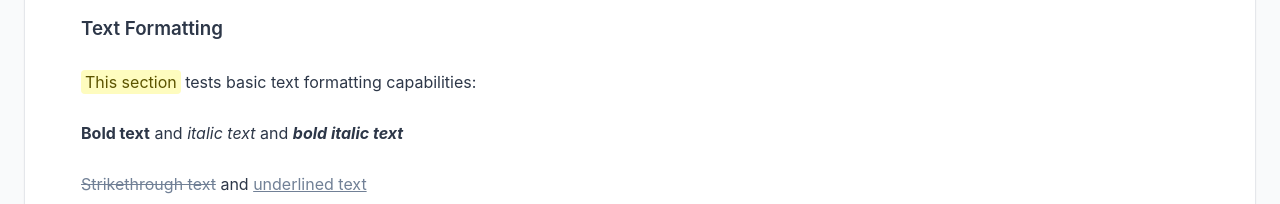
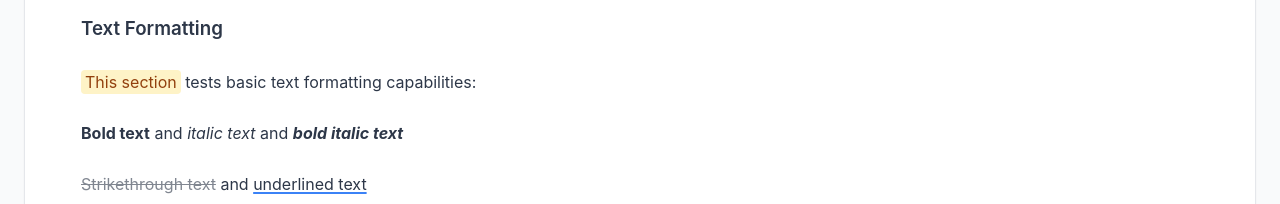
Before and after one commit to LoadShine/moondown-demo, a React (Vite) app: page / in a window 1280 px wide. Shown: the part 596-800 px from the top of the page. Built offline with nearby package versions, Linux system fonts and the light colour scheme; no server answers.

Commit message:
Color scheme adjustment

```diff
--- a/src/moondown/extensions/table/compute-css.ts
+++ b/src/moondown/extensions/table/compute-css.ts
@@ -120,7 +120,6 @@ export default function computeCSS(edgeButtonSize: number): Element {
   /* Formatting styles for table content */
   table.table-helper td em {
     font-style: italic;
-    color: #6366f1;
   }
 
   table.table-helper td strong {
@@ -131,11 +130,9 @@ export default function computeCSS(edgeButtonSize: number): Element {
   table.table-helper td code {
     background-color: #f3f4f6;
     color: #e11d48;
-    padding: 3px 6px;
+    padding: 2px 4px;
     border-radius: 4px;
     font-family: 'SF Mono', 'Monaco', 'Inconsolata', 'Fira Code', monospace;
-    font-size: 0.875em;
-    border: 1px solid #e5e7eb;
   }
 
   table.table-helper td del {
@@ -144,7 +141,7 @@ export default function computeCSS(edgeButtonSize: number): Element {
   }
 
   table.table-helper td mark {
-    background: linear-gradient(to bottom, #fef3c7, #fde68a);
+    background: #fef3c7;
     color: #92400e;
     padding: 2px 4px;
     border-radius: 3px;
--- a/src/moondown/theme/base-theme.ts
+++ b/src/moondown/theme/base-theme.ts
@@ -43,7 +43,15 @@ const light = {
     blockquoteColor3: "#64748b",
     blockquoteColorDeep: "#4b5563",
 
-    inlineCodeBg: "#EDF2F7",
+    // --- Styles aligned with table formatting ---
+    italic: "#6366f1",
+    underlineColor: "#3b82f6",
+    inlineCodeBg: "#f3f4f6",
+    inlineCodeColor: "#e11d48",
+    inlineCodeBorder: "#e5e7eb",
+    highlightBg: "#fef3c7",
+    highlightColor: "#92400e",
+
     slashCommandBg: "#ffffff",
     slashCommandBorder: "#e0e0e0",
     slashCommandHoverBg: "#f0f0f0",
@@ -92,7 +100,15 @@ const dark = {
     blockquoteColor3: "#94a3b8",
     blockquoteColorDeep: "#cbd5e1",
 
-    inlineCodeBg: "#2D3748",
+    // --- Styles aligned with table formatting ---
+    italic: "#818cf8",
+    underlineColor: "#60a5fa",
+    inlineCodeBg: "#0f172a",
+    inlineCodeColor: "#fb7185",
+    inlineCodeBorder: "#1e293b",
+    highlightBg: "linear-gradient(to bottom, #92400e, #78350f)",
+    highlightColor: "#fef3c7",
+
     slashCommandBg: "#2D3748",
     slashCommandBorder: "#4A5568",
     slashCommandHoverBg: "#4A5568",
@@ -374,11 +390,9 @@ const createEditorTheme = (colors: typeof light | typeof dark, isDark: boolean)
         ".cm-inline-code-widget": {
             fontFamily: codeFont,
             background: colors.inlineCodeBg,
-            color: colors.primaryText,
-            padding: "0 4px",
-            margin: "0 4px",
-            borderRadius: "3px",
-            display: "inline-block",
+            color: colors.inlineCodeColor,
+            padding: "2px 4px",
+            borderRadius: "4px",
         },
         ".cm-link-widget": {
             textDecoration: "none",
@@ -425,9 +439,22 @@ const createEditorTheme = (colors: typeof light | typeof dark, isDark: boolean)
             borderRadius: '8px',
             marginTop: '0.5em',
         },
-        ".cm-strikethrough-widget": { textDecoration: "line-through", color: colors.secondaryText },
-        ".cm-highlight-widget": { backgroundColor: "#FEFCBF", color: "#5c5400", padding: "2px 4px", borderRadius: "4px" },
-        ".cm-underline-widget": { textDecoration: "underline", color: colors.secondaryText },
+        ".cm-strikethrough-widget": {
+            textDecoration: "line-through",
+            opacity: "0.6"
+        },
+        ".cm-highlight-widget": {
+            background: colors.highlightBg,
+            color: colors.highlightColor,
+            padding: "2px 4px",
+            borderRadius: "4px"
+        },
+        ".cm-underline-widget": {
+            textDecoration: "underline",
+            textDecorationColor: colors.underlineColor,
+            textDecorationThickness: "2px",
+            textUnderlineOffset: "2px",
+        },
 
         // Slash Command
         ".cm-slash-command-menu": {
```
